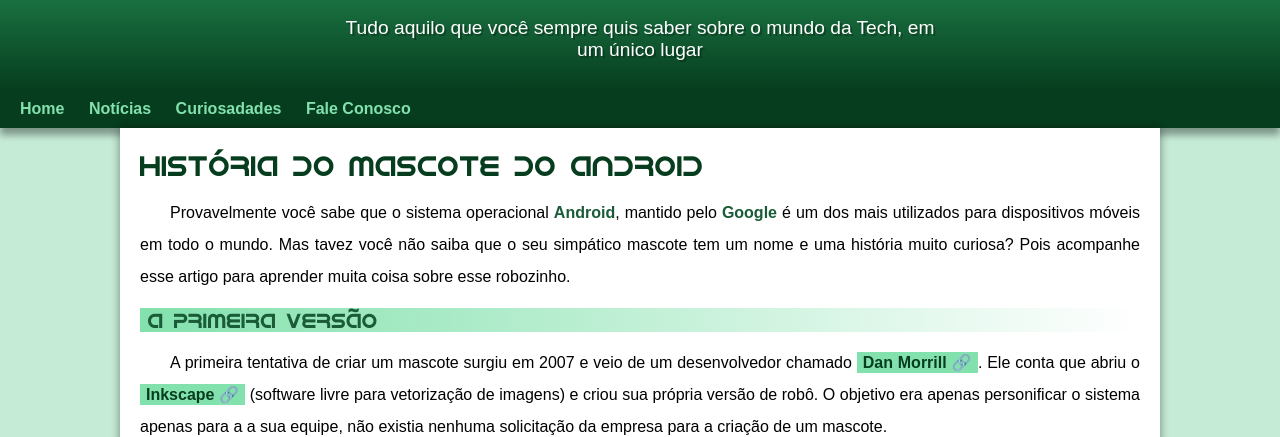
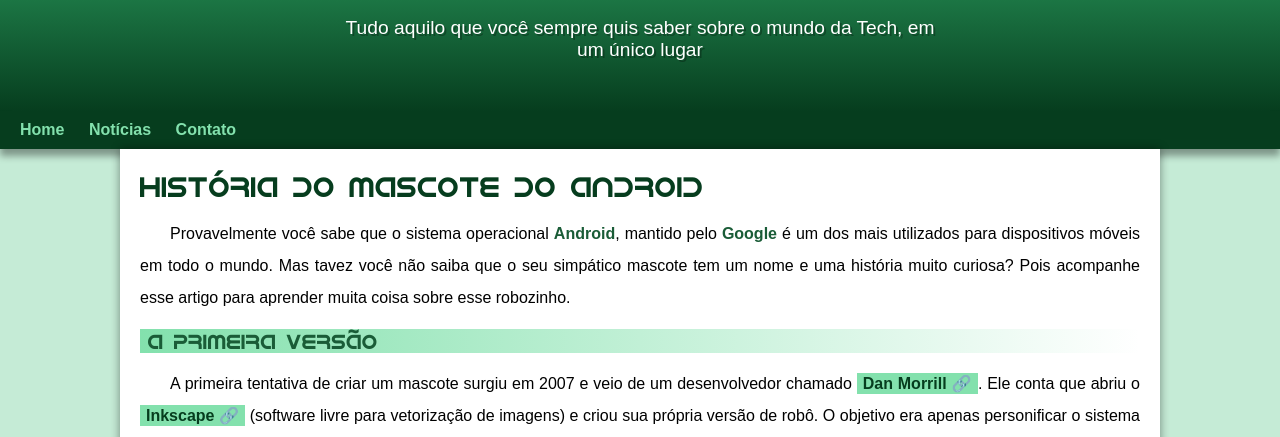
Before and after one commit to pedropereirasilva/projeto-android, a plain HTML site: page index.html in a window 1280 px wide. Shown: the part 100-537 px from the top of the page. Drawn offline with Linux system fonts and the light colour scheme.

Commit message:
problema de padding corrigido

```diff
--- a/estilo/style.css
+++ b/estilo/style.css
@@ -62,7 +62,7 @@
     color: white;
     max-width: 600px;
     margin: auto;
-    margin-bottom: 30px;
+    padding-bottom: 50px;
     padding-left: 10px;
     padding-right: 10px;
     text-shadow: 2px 2px 0px rgba(0, 0, 0, 0.284);
--- a/index.html
+++ b/index.html
@@ -15,8 +15,7 @@
     <nav>
         <a href="#">Home</a>
         <a href="#">Notícias</a>
-        <a href="#">Curiosadades</a>
-        <a href="#">Fale Conosco</a>
+        <a href="#">Contato</a>
     </nav>
     <main>
         <article>
```
